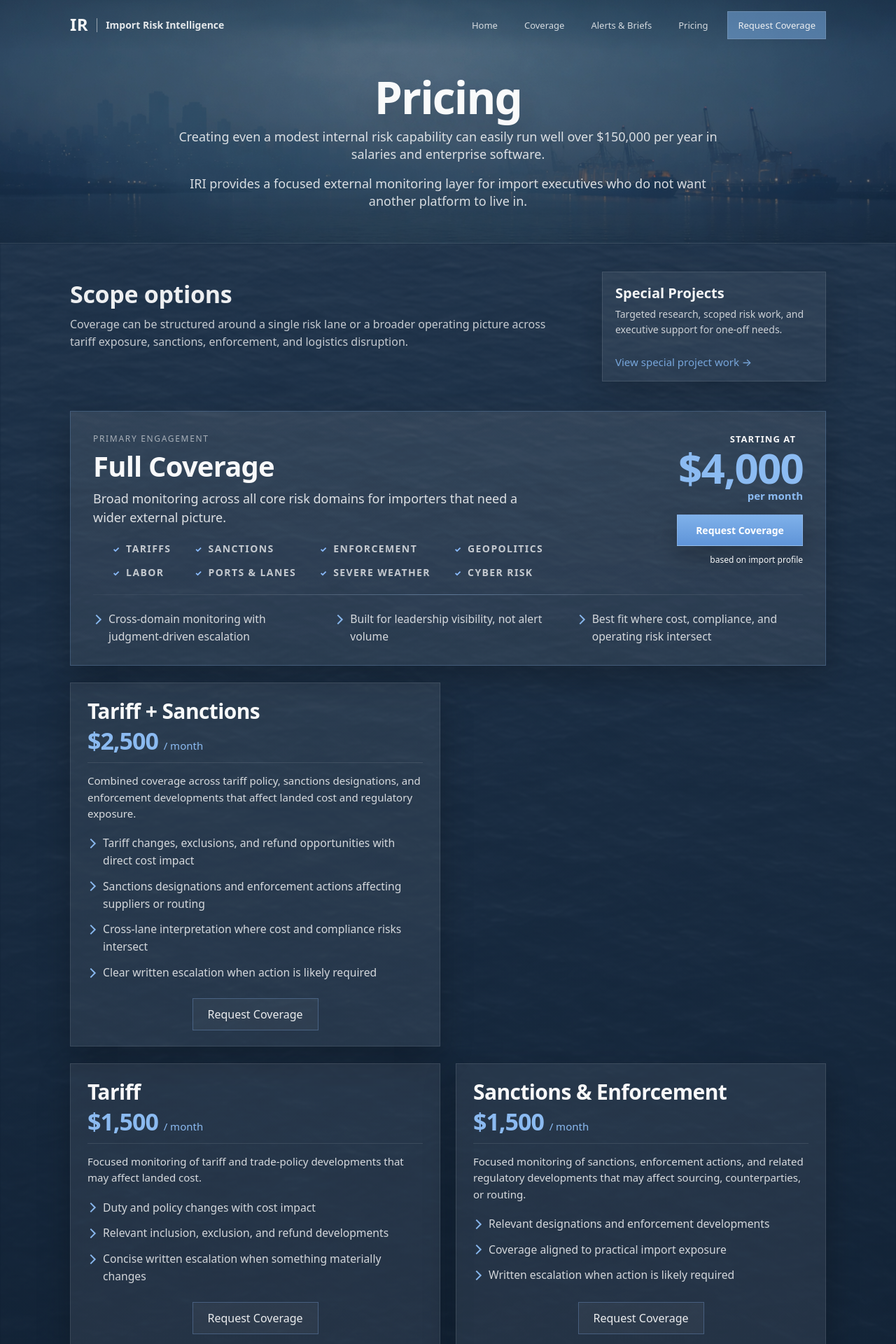
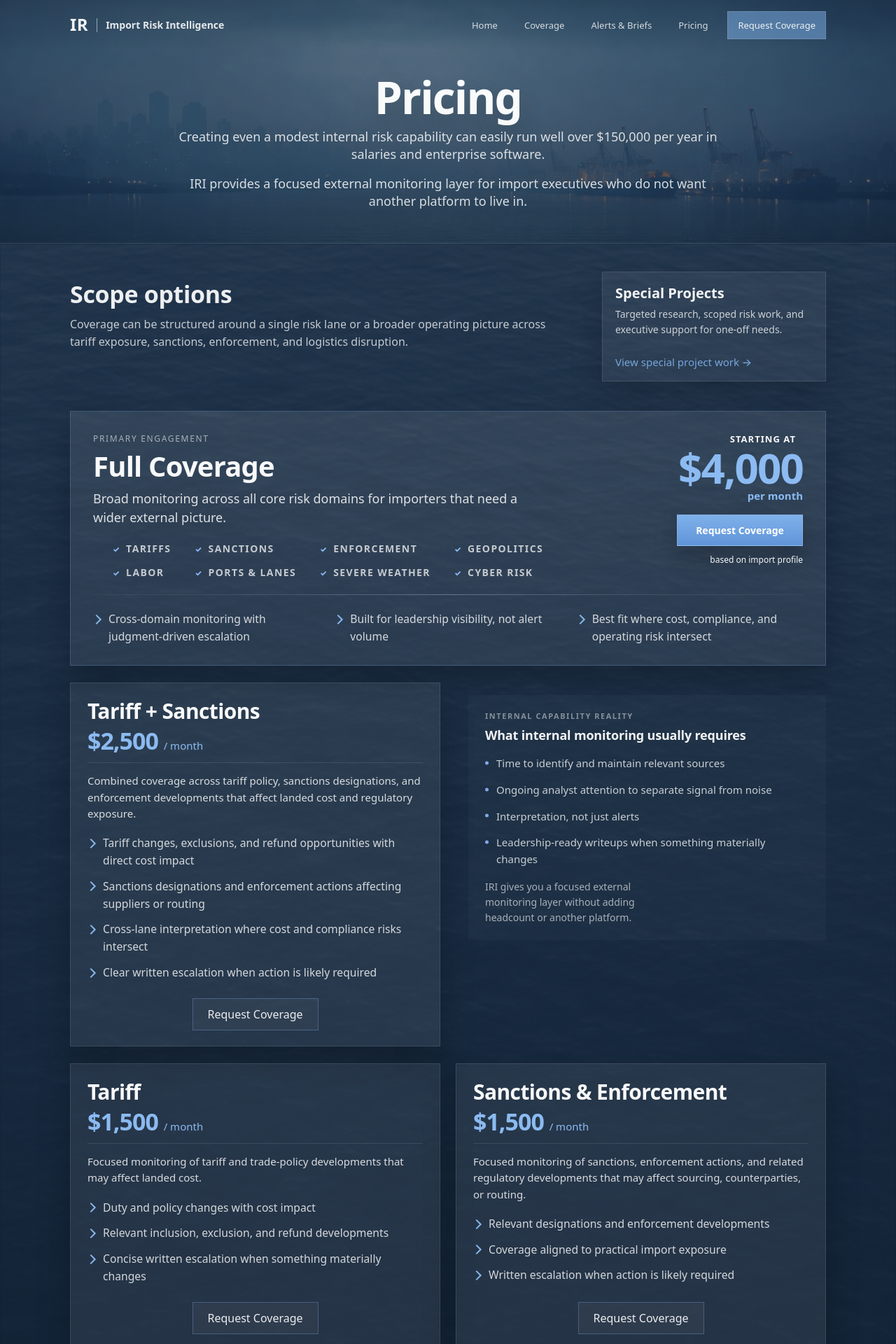
Before and after one commit to importrisk/import-risk-intelligence-site, a Jekyll site: the page built from pricing.html, in a window 1280 px wide. Shown: the top 1920 px of the page at 70% size. Built offline with Jekyll 4.4.1, drawn with Linux system fonts in a browser that asks for light colours.

Commit message:
Add pricing support rail

```diff
--- a/pricing.html
+++ b/pricing.html
@@ -112,9 +112,25 @@ description: Pricing and scope options for Import Risk Intelligence.
 </article>
         </div>
 
-        <aside class="pricing-combined-right" aria-label="Support space">
-          <!-- Leave room here for Up and running / Costs -->
-        </aside>
+       <aside class="pricing-combined-right" aria-label="Support space">
+  <div class="pricing-support-rail">
+    <section class="pricing-support-section">
+      <p class="pricing-support-kicker">Internal capability reality</p>
+      <h3 class="pricing-support-title">What internal monitoring usually requires</h3>
+
+      <ul class="pricing-support-bullets">
+        <li>Time to identify and maintain relevant sources</li>
+        <li>Ongoing analyst attention to separate signal from noise</li>
+        <li>Interpretation, not just alerts</li>
+        <li>Leadership-ready writeups when something materially changes</li>
+      </ul>
+
+      <p class="pricing-support-note">
+        IRI gives you a focused external monitoring layer without adding headcount or another platform.
+      </p>
+    </section>
+  </div>
+</aside>
       </section>
 
       <section class="pricing-secondary-wrap" aria-label="Single-lane pricing options">
--- a/styles.css
+++ b/styles.css
@@ -2183,6 +2183,102 @@ select.cs-input:-webkit-autofill:focus{
 .pricing-combined-right{
   min-height: 100%;
   border-left: 0;
+  padding: 18px 0 0 18px;
+}
+
+.pricing-support-rail{
+  padding: 22px 24px 20px;
+  background: rgba(255,255,255,.025);
+}
+
+.pricing-support-section + .pricing-support-section{
+  margin-top: 28px;
+  padding-top: 22px;
+  border-top: 1px solid rgba(255,255,255,.08);
+}
+
+.pricing-support-title{
+  margin: 0 0 18px;
+  font-size: 18px;
+  line-height: 1.18;
+  letter-spacing: -0.01em;
+  color: rgba(255,255,255,.95);
+}
+
+.pricing-support-title-small{
+  margin: 0 0 14px;
+  font-size: 17px;
+  line-height: 1.2;
+  letter-spacing: -0.01em;
+  color: rgba(255,255,255,.92);
+}
+
+.pricing-support-kicker{
+  margin: 0 0 10px;
+  font-size: 11px;
+  font-weight: 600;
+  letter-spacing: .14em;
+  text-transform: uppercase;
+  color: rgba(255,255,255,.46);
+}
+
+.pricing-support-list{
+  display: grid;
+  gap: 18px;
+}
+
+.pricing-support-item{
+  padding: 0;
+}
+
+.pricing-support-item-title{
+  margin: 0 0 6px;
+  font-size: 15px;
+  line-height: 1.25;
+  color: rgba(255,255,255,.92);
+}
+
+.pricing-support-item-text{
+  margin: 0;
+  font-size: 14px;
+  line-height: 1.6;
+  color: rgba(255,255,255,.70);
+}
+
+.pricing-support-bullets{
+  list-style: none;
+  margin: 0;
+  padding: 0;
+  display: grid;
+  gap: 14px;
+}
+
+.pricing-support-bullets li{
+  position: relative;
+  padding-left: 16px;
+  font-size: 15px;
+  line-height: 1.58;
+  color: rgba(255,255,255,.76);
+}
+
+.pricing-support-bullets li::before{
+  content: "";
+  position: absolute;
+  left: 0;
+  top: 0.72em;
+  width: 5px;
+  height: 5px;
+  border-radius: 999px;
+  background: rgba(139,188,255,.88);
+  transform: translateY(-50%);
+}
+
+.pricing-support-note{
+  margin: 16px 0 0;
+  font-size: 14px;
+  line-height: 1.6;
+  color: rgba(255,255,255,.62);
+  max-width: 34ch;
 }
 
 /* =========================================================
@@ -2378,10 +2474,15 @@ select.cs-input:-webkit-autofill:focus{
   }
 
   .pricing-combined-right{
+    border-left: 0;
+    border-top: 0;
     min-height: 0;
-    border-left: 0;
-    border-top: 1px solid rgba(255,255,255,.08);
-    min-height: 80px;
+    padding: 10px 0 0;
+  }
+
+  .pricing-support-rail{
+    padding: 18px 0 0;
+    background: transparent;
   }
 
   .pricing-secondary-grid-two{
```
